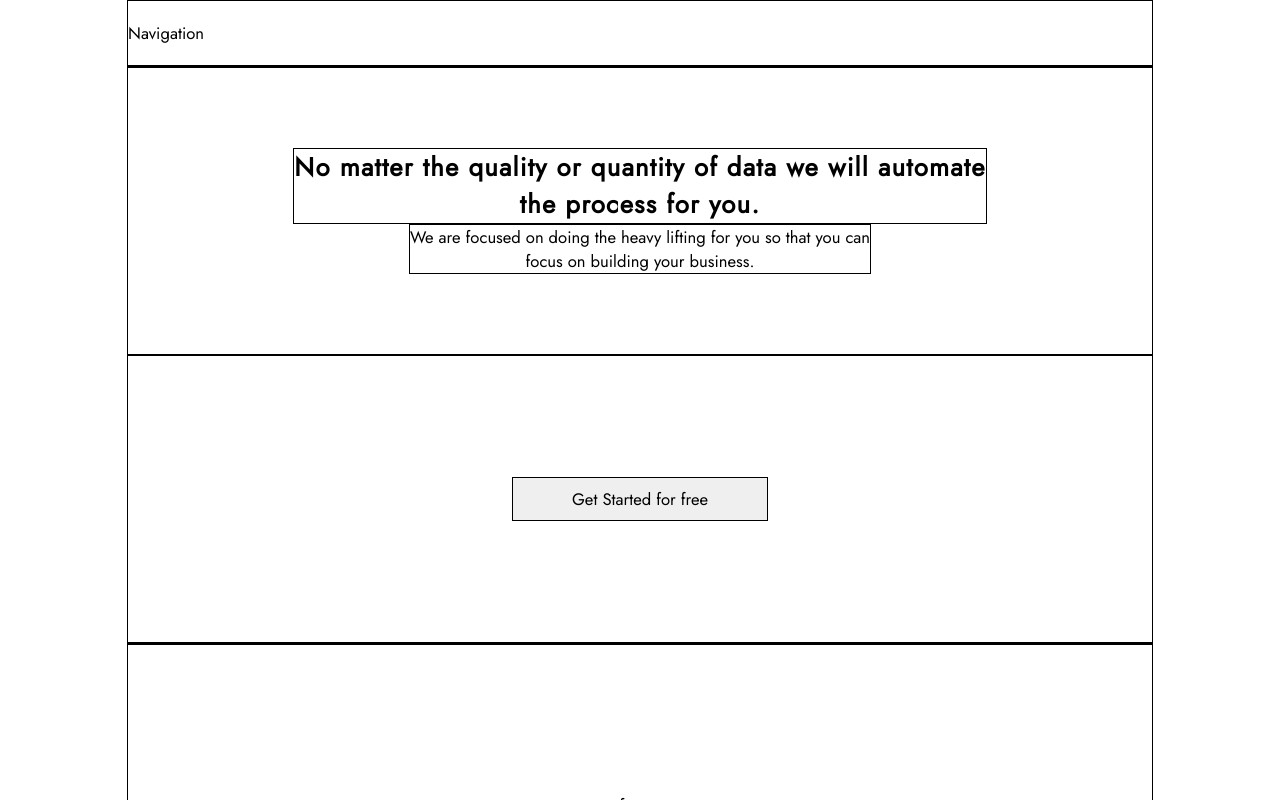
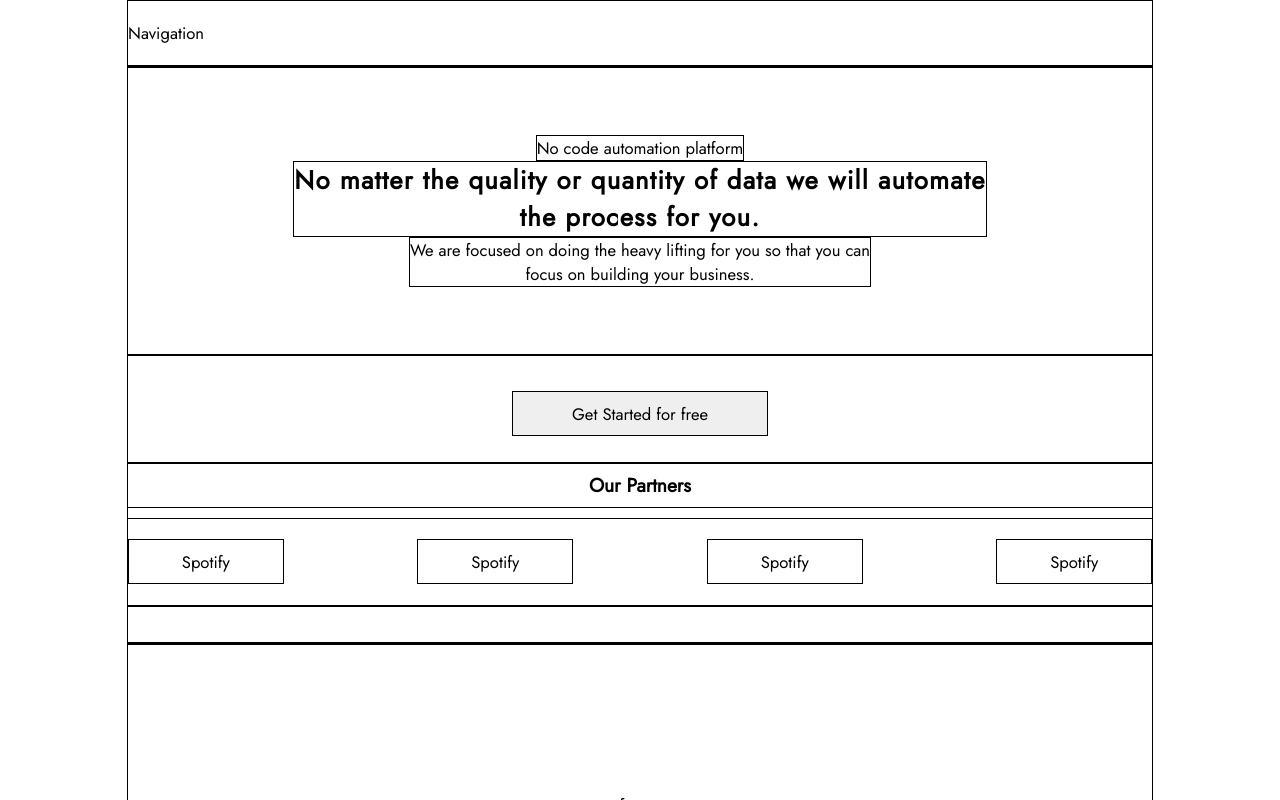
Before and after one commit to MokuaEnock/Neural-forge-frontend, a React (Create React App) app: page / in a window 1280 px wide. Shown: the top 800 px of the page. Built offline with nearby package versions, Linux system fonts and the light colour scheme.

Commit message:
style section for partners

```diff
--- a/src/pages/Landing/Landing.jsx
+++ b/src/pages/Landing/Landing.jsx
@@ -4,6 +4,7 @@ export default function Landing() {
   return (
     <main id="landing">
       <div id="landing-container1">
+        <p>No code automation platform</p>
         <h2>
           No matter the quality or quantity of data we will automate
           <br />
@@ -18,6 +19,16 @@ export default function Landing() {
       </div>
       <div id="landing-container2">
         <button>Get Started for free</button>
+
+        <div>
+          <h4>Our Partners</h4>
+          <span>
+            <span>Spotify</span>
+            <span>Spotify</span>
+            <span>Spotify</span>
+            <span>Spotify</span>
+          </span>
+        </div>
       </div>
     </main>
   );
--- a/src/pages/Landing/landing.css
+++ b/src/pages/Landing/landing.css
@@ -21,6 +21,16 @@
     justify-content: center;
 }
 
+#landing-container1 {
+    height: 50%;
+    width: 100%;
+    display: flex;
+    flex-direction: column;
+    align-items: center;
+    justify-content: center;
+
+}
+
 #landing-container1>h2 {
     text-align: center;
     font-size: 2vw;
@@ -32,8 +42,58 @@
     font-size: 1.3vw;
 }
 
+#landing-container2 {
+    height: 50%;
+    width: 100%;
+    display: flex;
+    flex-direction: column;
+    align-items: center;
+    justify-content: space-evenly;
+
+}
+
+#landing-container2>div {
+    width: 100%;
+    height: 50%;
+    display: flex;
+    flex-direction: column;
+    align-items: center;
+    justify-content: space-between;
+}
+
+#landing-container2>div>h4 {
+    font-size: 1.5vw;
+    height: 30%;
+    width: 100%;
+    text-align: center;
+    display: flex;
+    flex-direction: column;
+    align-items: center;
+    justify-content: center;
+}
+
+#landing-container2>div>span {
+    height: 60%;
+    width: 100%;
+    display: flex;
+    flex-direction: row;
+    align-items: center;
+    justify-content: space-between;
+}
+
+#landing-container2>div>span>span {
+    width: 15%;
+    height: 50%;
+    display: flex;
+    flex-direction: column;
+    align-items: center;
+    justify-content: center;
+    font-size: 1.3vw;
+}
+
 #landing-container2>button {
     width: 25%;
     height: 3.5vw;
     font-size: 1.3vw;
+    margin-bottom: 2vw;
 }
```
